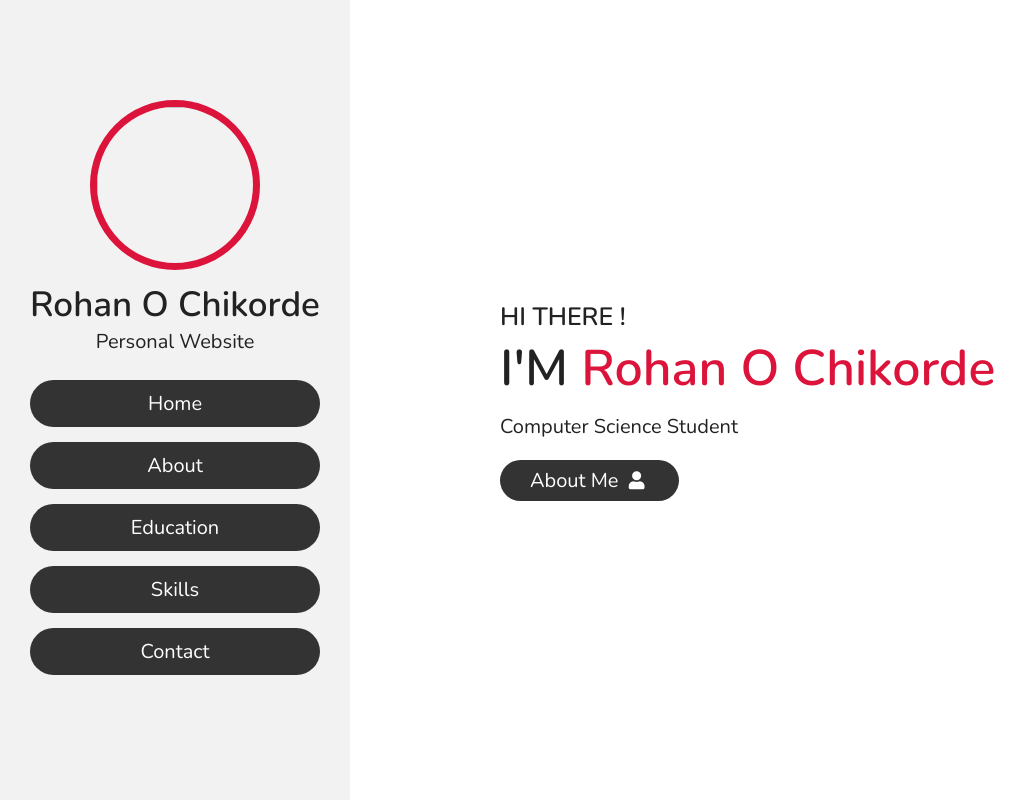
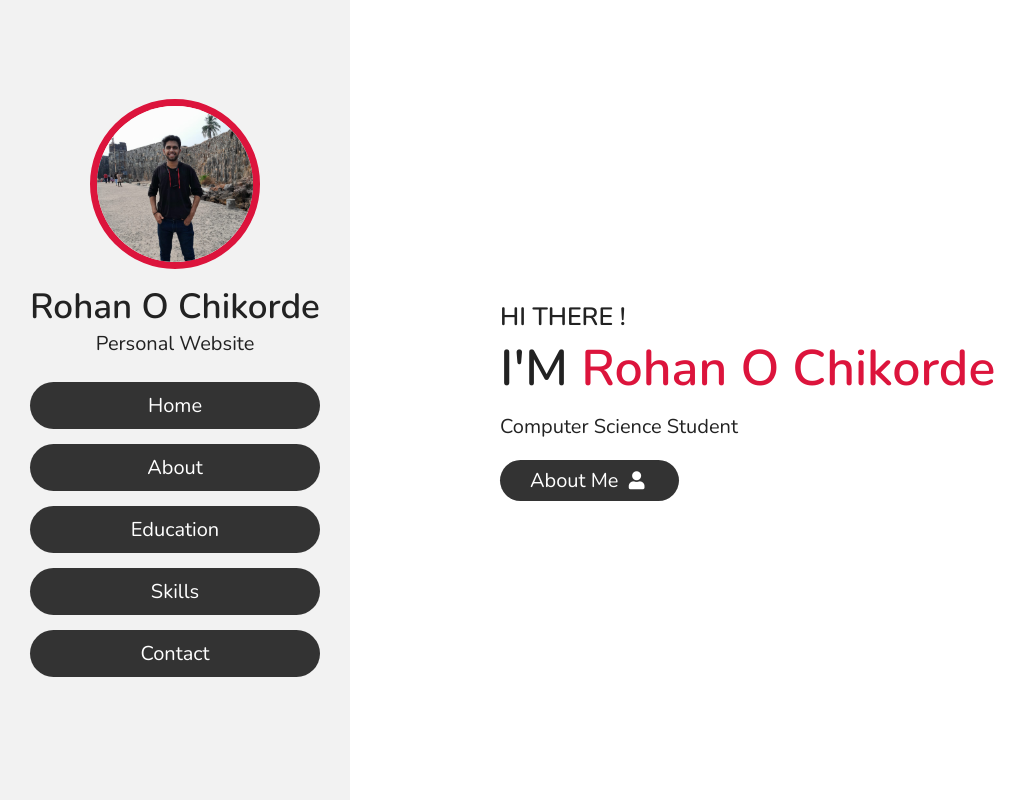
Before and after one commit to rohanchikordegithub/rohanpersonalwebsite.github.io, a plain HTML site: page index.html in a window 1280 px wide. Shown: the top 800 px of the page, without its empty margins (0-1027 px from the left). Drawn offline with nearby package versions, Linux system fonts and the light colour scheme; a script that the page names is missing; files whose address does not match are found by name.

Commit message:
Update index.html

```diff
--- a/index.html
+++ b/index.html
@@ -18,7 +18,7 @@
 
  <header>
  <div class="user">
-     <img src="images/profile.jpeg" alt="">
+     <img src="profile.jpeg" alt="">
      <h3 class="name">Rohan O chikorde</h3>
      <p class="post">Personal website</p>
  </div>
```
